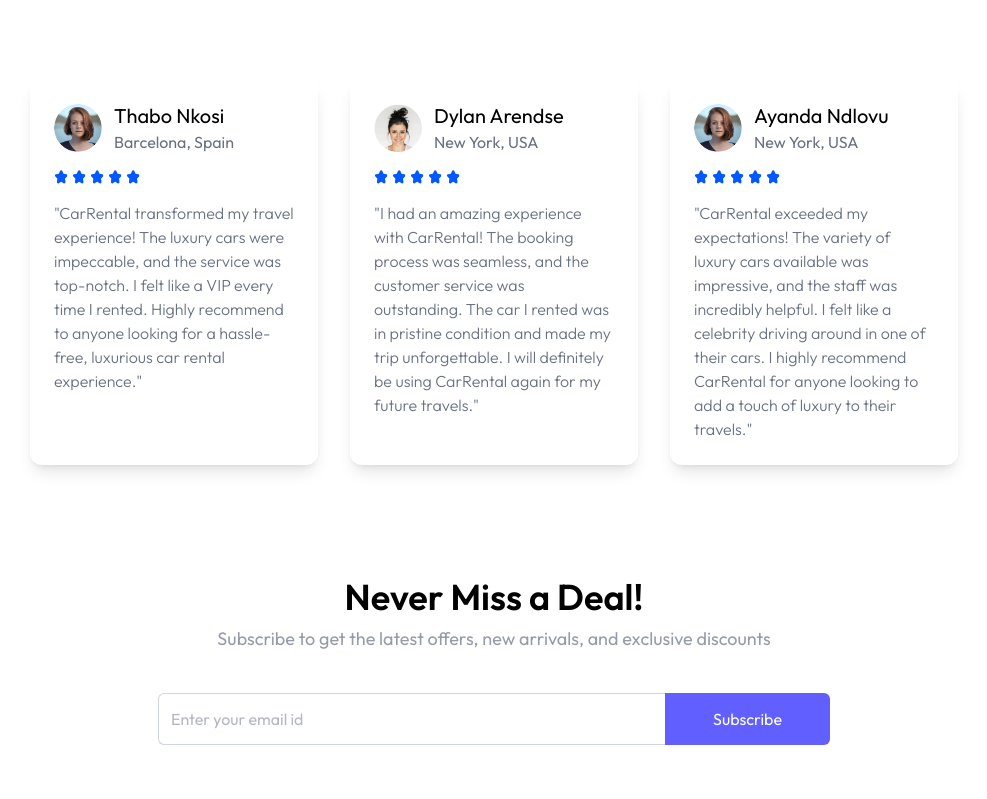
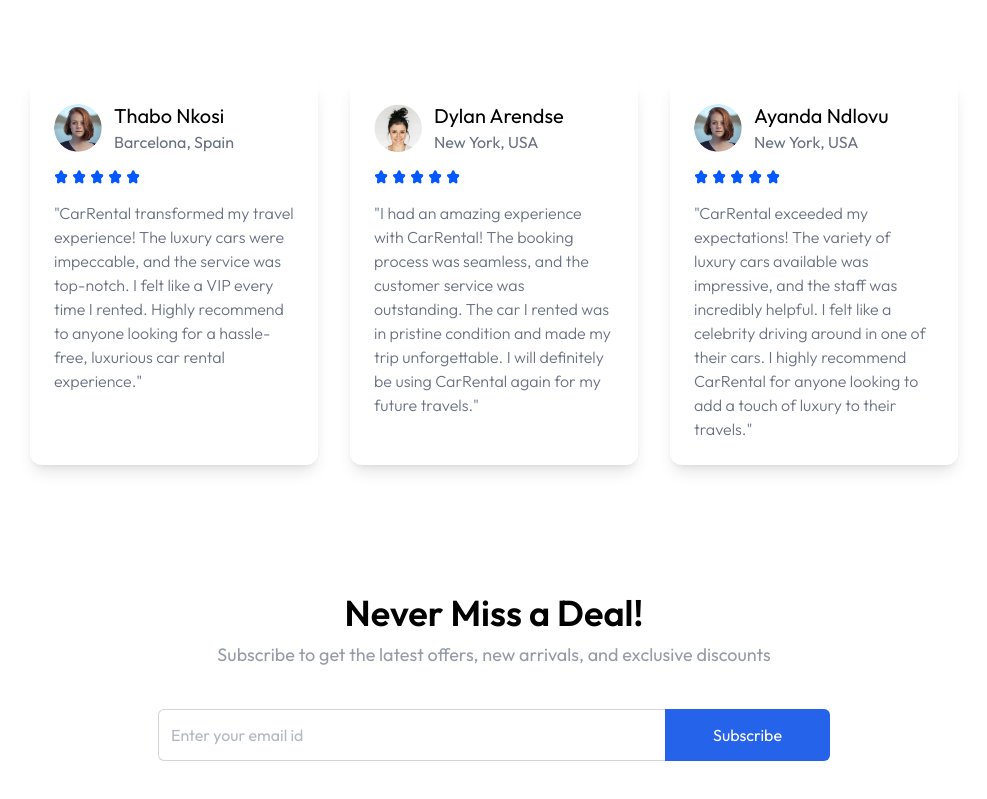
Before and after one commit to Sibonga1/car-rental, a React (Vite) app in the folder client/: page / in a window 1280 px wide. Shown: the part 2466-3265 px from the top of the page, without its empty margins (146-1133 px from the left). Before the commit the page ends 3211 px from the top, so only its background shows below. Built offline with nearby package versions, Linux system fonts and the light colour scheme.

Commit message:
Update Newsletter component styles for improved layout and button color

```diff
--- a/client/src/components/Newsletter.jsx
+++ b/client/src/components/Newsletter.jsx
@@ -2,7 +2,7 @@ import React from "react";
 
 const Newsletter = () => {
   return (
-    <div className="flex flex-col items-center justify-center text-center space-y-2">
+    <div className="flex flex-col items-center justify-center text-center space-y-2 max-md:px-4 my-4 mb-40">
       <h1 className="md:text-4xl text-2xl font-semibold">Never Miss a Deal!</h1>
       <p className="md:text-lg text-gray-500/70 pb-8">
         Subscribe to get the latest offers, new arrivals, and exclusive
@@ -17,7 +17,7 @@ const Newsletter = () => {
         />
         <button
           type="submit"
-          className="md:px-12 px-8 h-full text-white bg-indigo-500 hover:bg-indigo-600 transition-all cursor-pointer rounded-md rounded-l-none"
+          className="md:px-12 px-8 h-full text-white bg-primary hover:bg-primary-dull transition-all cursor-pointer rounded-md rounded-l-none"
         >
           Subscribe
         </button>
```
